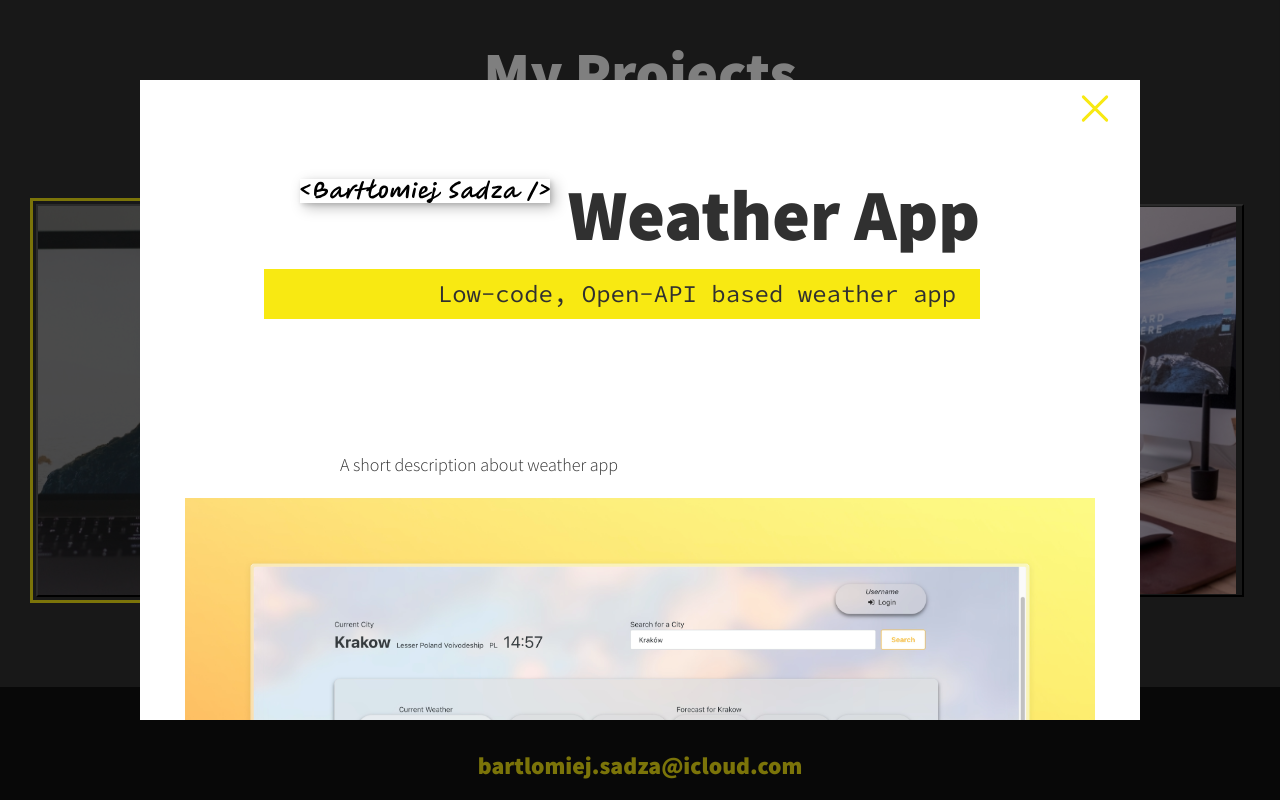
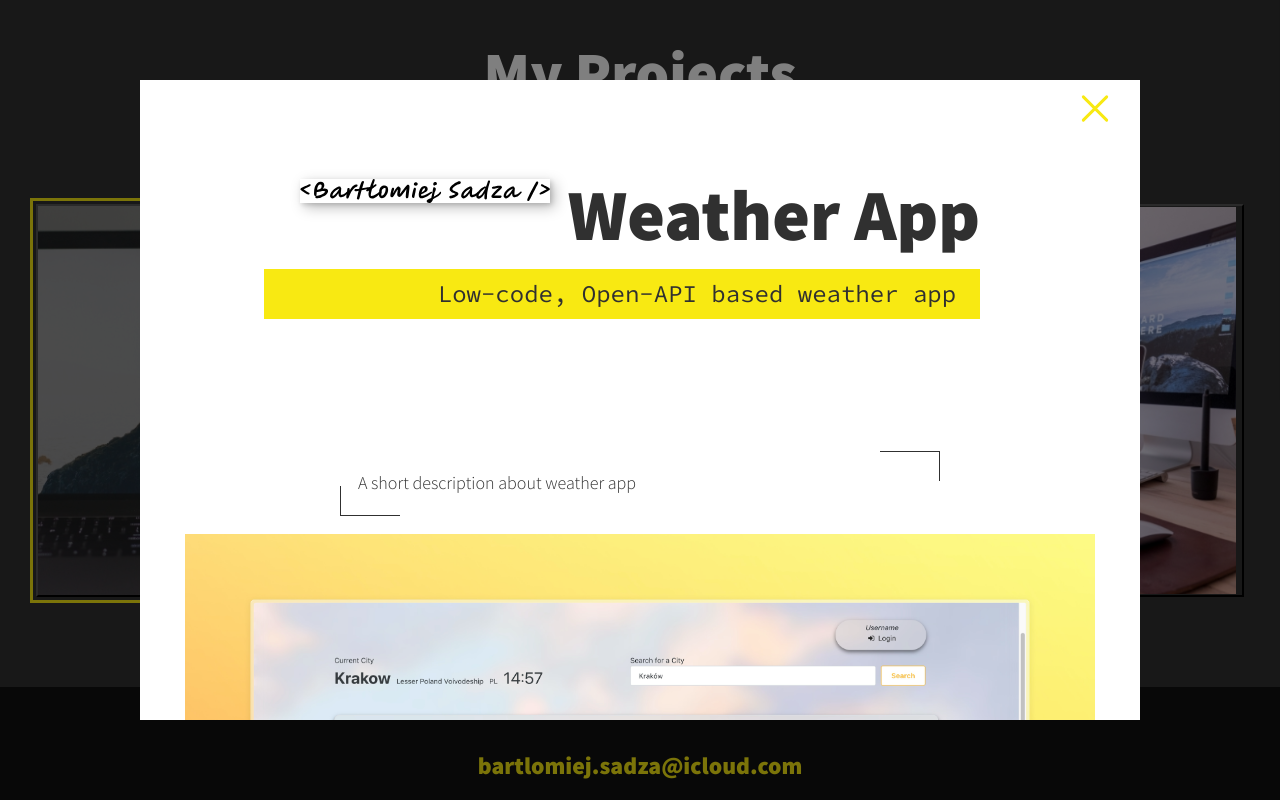
Before and after one commit to BartlomiejSadza/Portfolio_Website, a React (Create React App) app: page / in a window 1280 px wide. Both pictures are taken after a click on the button 237 px from the left and 2352 px from the top of the page. Shown: the part 1952-2752 px from the top of the page. Built offline with nearby package versions, Linux system fonts and the light colour scheme.

Commit message:
Angle borders added in popup

```diff
--- a/src/App.css
+++ b/src/App.css
@@ -494,6 +494,7 @@ header {
     padding: 0 2em 2em;
     max-width: 100vw;
     margin: 0 auto;
+    background-color: var(--clr-light);
 }
 .portfolio-item-individual img {
     margin: 0 auto;
@@ -501,10 +502,33 @@ header {
 
 
 .portfolio-item-individual p {
+    position: relative;
+    padding: 1em;
     max-width: 600px;
     margin-left: auto;
     margin-right: auto;
 }
+.portfolio-item-individual p::before {
+    content: "";
+    position: absolute;
+    border-bottom: 1px solid var(--clr-dark);
+    border-left: 1px solid var(--clr-dark);
+    width: 60px; /* adjust as needed */
+    height: 30px; /* adjust as needed */
+    bottom: 0;
+    left: 0;
+}
+.portfolio-item-individual p::after {
+    content: "";
+    position: absolute;
+    border-top: 1px solid var(--clr-dark);
+    border-right: 1px solid var(--clr-dark);
+    width: 60px; /* adjust as needed */
+    height: 30px; /* adjust as needed */
+    top: 0;
+    right: 0;
+  }
+
 .portfolio-item-individual .linkz {
     max-width: 600px;
     margin-left: auto;
--- a/src/components/popup/MyComponent.js
+++ b/src/components/popup/MyComponent.js
@@ -57,12 +57,12 @@ function MyComponent(props) {
               <p>{props.description2}</p>
               <div className="linkz">
                 <i class="fa fa-globe">
-                  <a class="fab" style={{marginLeft: "1em", color: "darkblue"}} href={props.bottomDescription2}>Link to Game</a>
+                  <a class="fab" style={{marginLeft: "1em", color: "darkblue"}} href={props.bottomDescription2}>Link to the Game</a>
                 </i>
               </div>
               <div className="linkz">
                 <i class="fab fa-github">
-                  <a class="fa" style={{marginLeft: "1em", color: "darkblue"}} href={props.bottomDescription}> Link to Github repository </a>
+                  <a class="fa" style={{marginLeft: "1em", color: "darkblue"}} href={props.bottomDescription}> Link to a Github repository </a>
                 </i>
               </div>
             </div>
```
